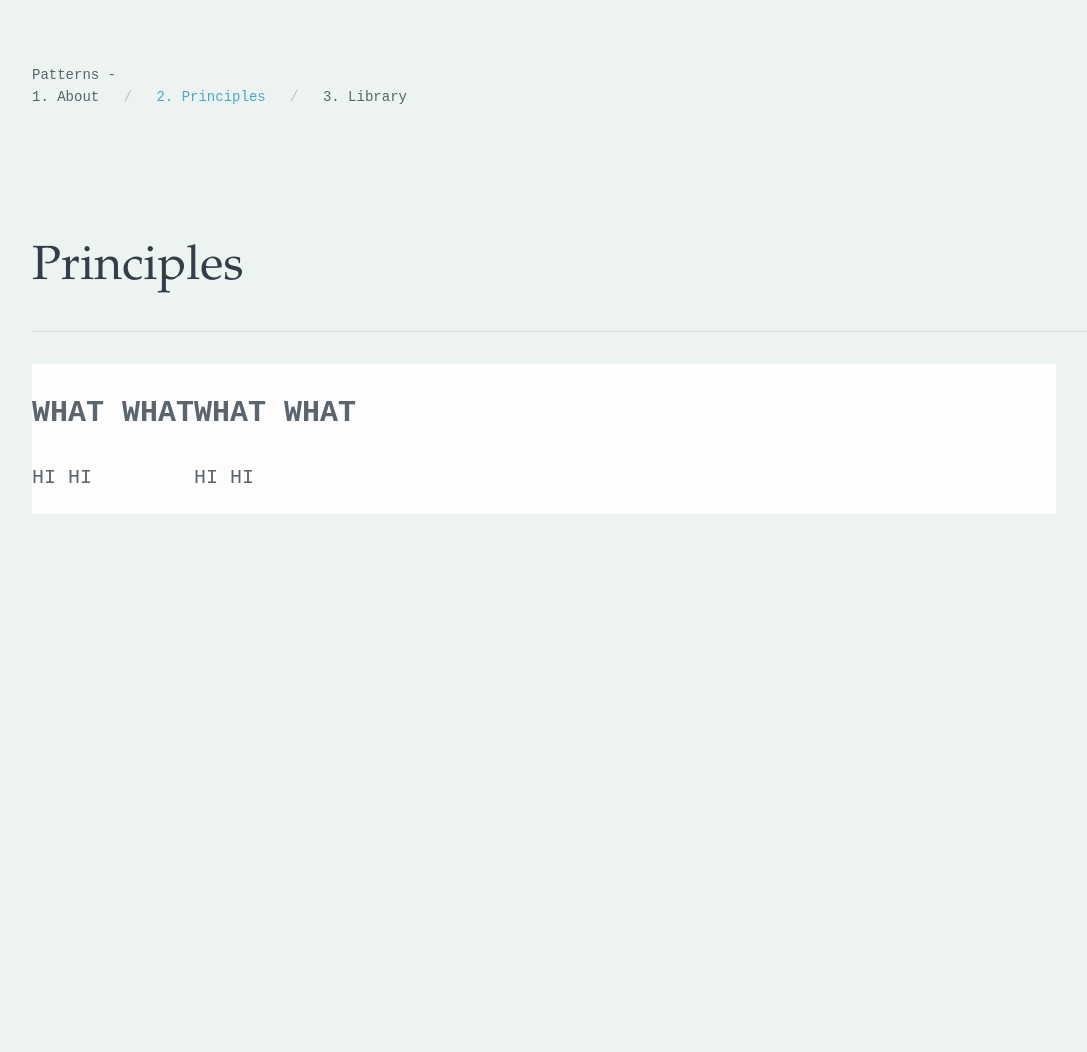
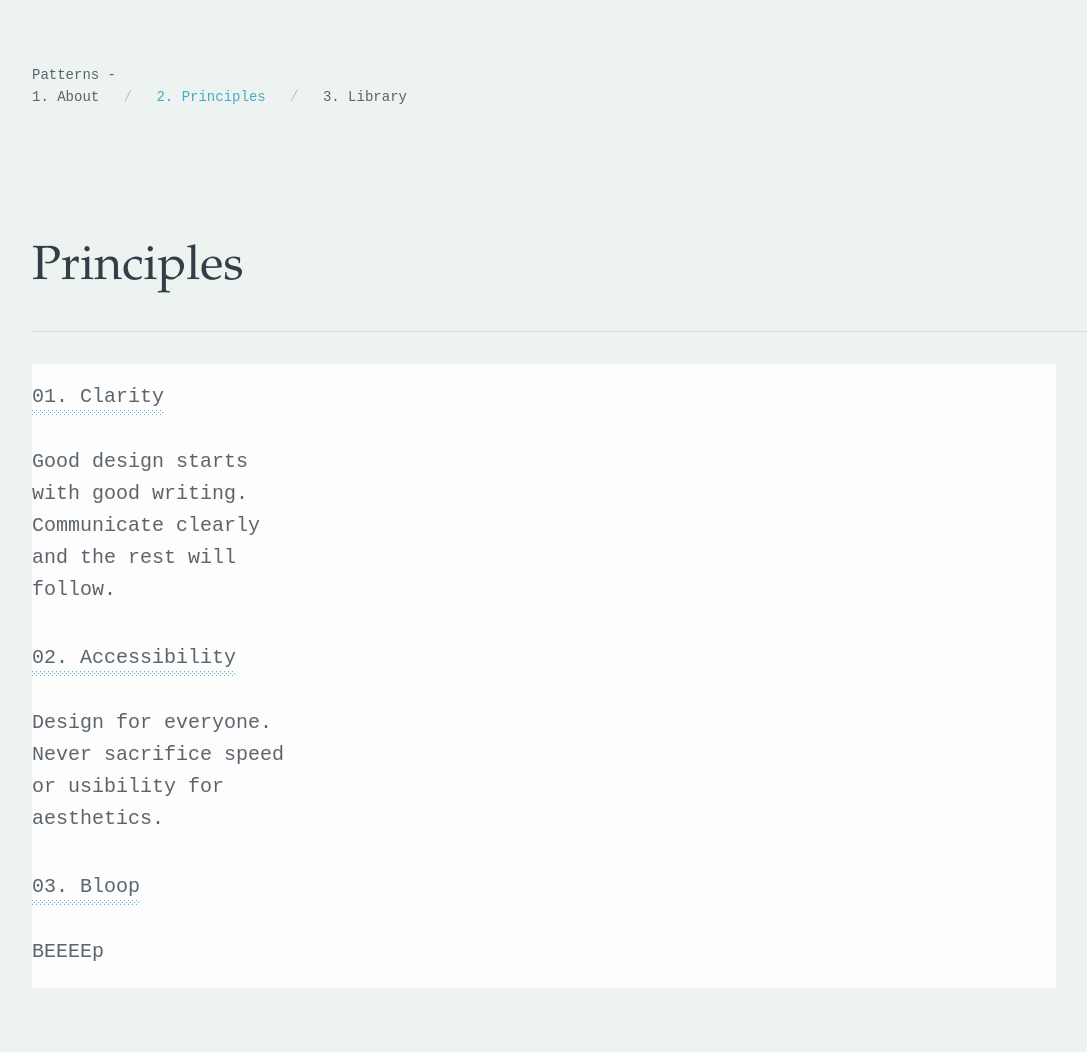
Before and after one commit to wearepatterns/wearepatterns.github.io, a Jekyll site: the page built from principles.markdown, in a window 1280 px wide. Shown: the whole page, without its empty margins (32-1119 px from the left). Built offline with Jekyll 4.4.1, drawn with Linux system fonts in a browser that asks for light colours; before the commit the page ends 900 px from its top, so only the background shows below that.

Commit message:
Update pl.html

```diff
--- a/_layouts/pl.html
+++ b/_layouts/pl.html
@@ -6,14 +6,12 @@
 <section class="mt4 mt4-l pt3 pt4-l f5 f4-l lh-copy bt b--black-10 bc mw9">
     <div class="flex-l bg-white-80 mw8"><!--class="flex mw8"-->
         <div>
-        <h2>WHAT WHAT</h2>
-        <p>HI HI</p>
+        {% for principle in page.principles %}
+        <div class="mt0-ns mw45">
+            <h2 class="f5 f4-l normal dots">{{ principle.title }}</h2>
+            <p class="mt1 mt3-ns measure">{{ principle.body }}</p>
         </div>
-
-        <div>
-        <h2>WHAT WHAT</h2>
-        <p>HI HI</p>
-        </div>
+        {% endfor %}
 
         <!--
         {% for principle in page.principles %}
```
